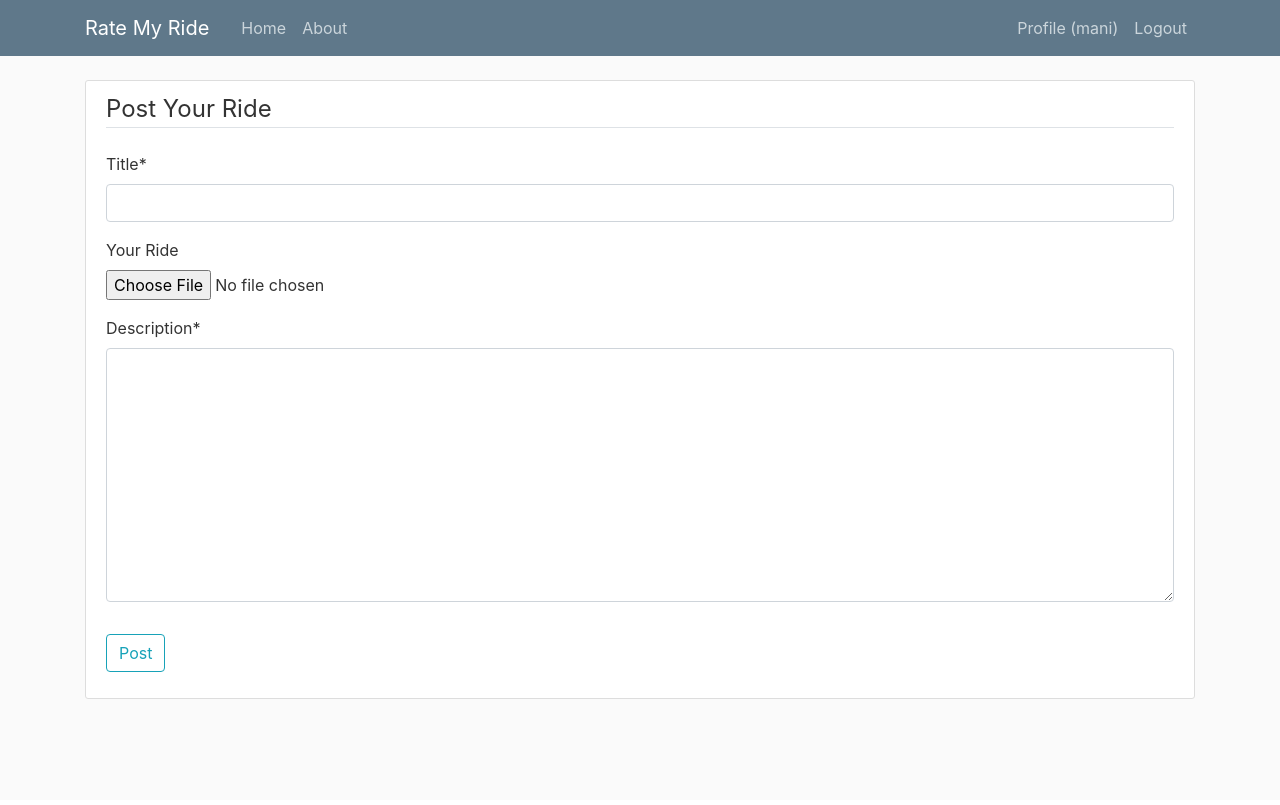
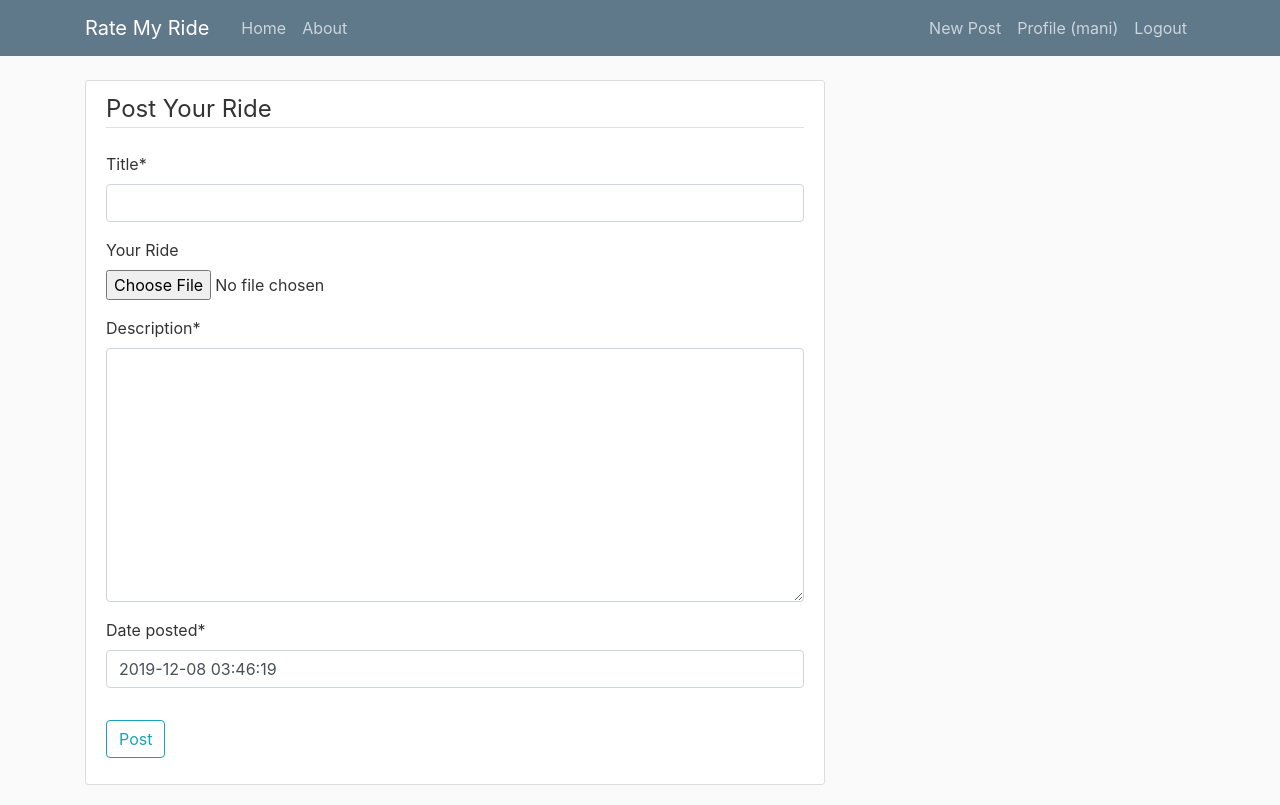
Before and after one commit to pallavidogra/RateMyRide, a Django app: page /post/new/ in a window 1280 px wide. Before the commit the page ends 699 px from the top, so only its background shows below. Run offline with Django 3.2, Linux system fonts and the light colour scheme; a user stored in the database is signed in; some libraries are stand-ins or nearby versions.

Commit message:
added functionality to add a post from frontend

```diff
--- a/main/forms.py
+++ b/main/forms.py
@@ -17,3 +17,10 @@ class postUpdateForm(forms.ModelForm):
     class Meta:
         model = Post
         fields = ['imgRide']
+
+
+class PostCreateForm(forms.ModelForm):
+    class Meta:
+        model = Post
+        fields = '__all__'
+        exclude = ['author']
--- a/main/static/main/main.css
+++ b/main/static/main/main.css
@@ -94,6 +94,5 @@ a.article-title:hover {
 }
 
 .post-image:hover {
-  width: 105%;
   cursor: pointer;
 }
--- a/main/templates/main/base.html
+++ b/main/templates/main/base.html
@@ -37,8 +37,8 @@
               </div>
               <!-- Navbar Right Side -->
               <div class="navbar-nav">
-
                 {% if user.is_authenticated %}
+                  <a class="nav-item nav-link" href="{% url 'post-create' %}">New Post</a>
                   <a class="nav-item nav-link" href="{% url 'profile' %}">Profile ({{ user.username }})</a>
                   <a class="nav-item nav-link" href="{% url 'logout' %}">Logout</a>
 
--- a/main/templates/main/post_form.html
+++ b/main/templates/main/post_form.html
@@ -3,10 +3,9 @@
 {% load crispy_forms_tags %}
 
 {% block blkContent %}
-    <div class="content-section">
-        <form method="POST">
+    <div class="content-section col-lg-8 col-lg-offset-4">
+        <form method="POST" enctype="multipart/form-data">
             {% csrf_token %}
-
             <fieldset class="form-group">
                 <legend class="border-bottom mb-4">
                     Post Your Ride
--- a/main/urls.py
+++ b/main/urls.py
@@ -10,9 +10,7 @@ from . import views
 urlpatterns = [
     path('', PostListView.as_view(), name='main_view'),
     path('post/<int:pk>/', PostDetailView.as_view(), name='post-detail'),
-    path('post/new/', PostCreateView.as_view(), name='post-create'),
+    path('post/new/', views.PostCreateView, name='post-create'),
     path('post/5/update', PostUpdateView, name='post-update'),
     path('about/', views.about, name='main_about'),
-
-
  ]
--- a/main/views.py
+++ b/main/views.py
@@ -1,4 +1,4 @@
-from django.shortcuts import render
+from django.shortcuts import render, redirect
 from django.http import HttpResponse
 from django.contrib.auth.mixins import LoginRequiredMixin
 from django.views.generic import (
@@ -8,7 +8,7 @@ from django.views.generic import (
         UpdateView
     )
 from .models import Post
-from .forms import postUpdateForm
+from .forms import postUpdateForm, PostCreateForm
 
 
 
@@ -35,17 +35,20 @@ class PostDetailView(DetailView):
 
     # defaults to: <app>/<model>_<viewtype>.html
 
-class PostCreateView(LoginRequiredMixin, CreateView):
-    model = Post
 
-    # url defaults to: <app>/<model>_<viewtype>.html
+def PostCreateView(request):
+    if request.method == 'POST':
+        form = PostCreateForm(request.POST, request.FILES)
+        if form.is_valid():
+            form_post  = form.save(commit=False)
+            form_post.author = request.user
+            form_post.save()
+        return redirect('main_view')
+    else:
+        form = PostCreateForm()
 
-    fields = ['title', 'imgRide', 'description']
-    #fields = ['title', 'description']
+    return render(request, "main/post_form.html", {'form': form })
 
-    def form_valid(self, form):
-        form.instance.author = self.request.user
-        return super().form_valid(form)
 
 def PostUpdateView(request):
 
```
Also changed, not shown: main/templates/main/home.html (+6 -10 lines).
